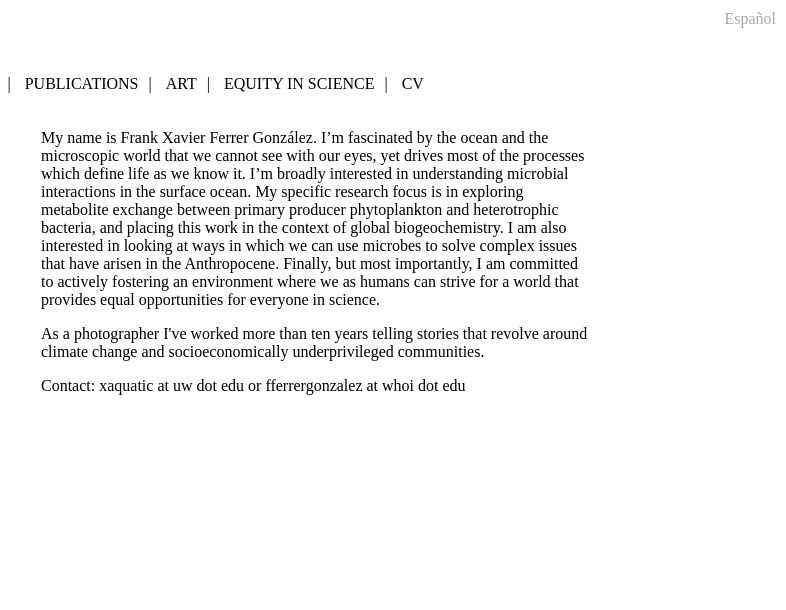
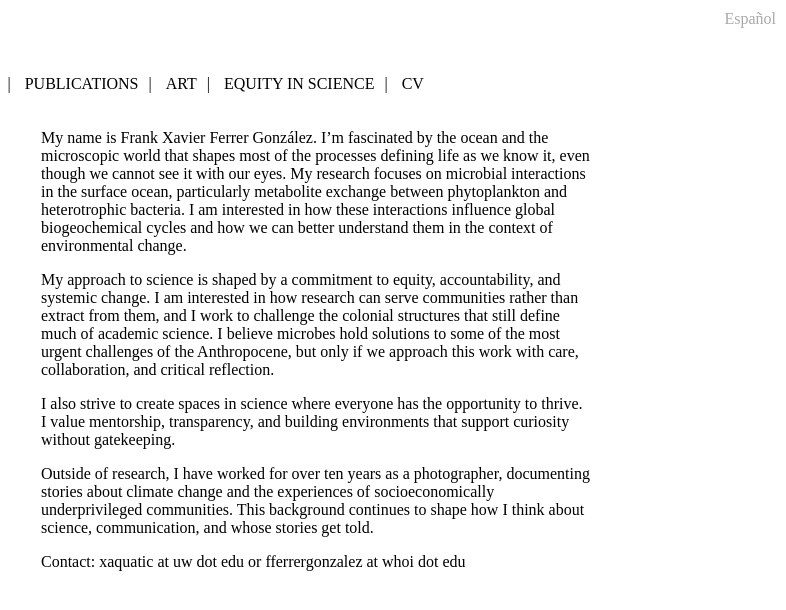
Before and after one commit to xavierfe/science, a plain HTML site: page about.html in a window 1280 px wide. Shown: the full height of the page, 494-1280 px from the left. Drawn offline with Linux system fonts and the light colour scheme.

Commit message:
Update about.html

```diff
--- a/about.html
+++ b/about.html
@@ -89,11 +89,17 @@
       </div>
       <div class="right-column">
         <div class="text">
-         <p>  My name is Frank Xavier Ferrer González. I’m fascinated by the ocean and the microscopic world that we cannot see with our eyes, yet drives most of the processes which define life as we know it. I’m broadly interested in understanding microbial interactions in the surface ocean. My specific research focus is in exploring metabolite exchange between primary producer phytoplankton and heterotrophic bacteria, and placing this work in the context of global biogeochemistry.
-		 I am also interested in looking at ways in which we can use microbes to solve complex issues that have arisen in the Anthropocene. Finally, but most importantly, I am committed to actively fostering an environment where we as humans can strive for a world that provides equal opportunities for everyone in science.
-          </p>
-          <p>
-As a photographer I've worked more than ten years telling stories that revolve around climate change and socioeconomically underprivileged communities.
+         <p>  My name is Frank Xavier Ferrer González. I’m fascinated by the ocean and the microscopic world that shapes most of the processes defining life as we know it, even though we cannot see it with our eyes. My research focuses on microbial interactions in the surface ocean, particularly metabolite exchange between phytoplankton and heterotrophic bacteria. I am interested in how these interactions influence global biogeochemical cycles and how we can better understand them in the context of environmental change.
+</p>
+		<p>
+My approach to science is shaped by a commitment to equity, accountability, and systemic change. I am interested in how research can serve communities rather than extract from them, and I work to challenge the colonial structures that still define much of academic science. I believe microbes hold solutions to some of the most urgent challenges of the Anthropocene, but only if we approach this work with care, collaboration, and critical reflection.
+	</p>
+		<p>
+I also strive to create spaces in science where everyone has the opportunity to thrive. I value mentorship, transparency, and building environments that support curiosity without gatekeeping.
+</p>
+		<p>
+Outside of research, I have worked for over ten years as a photographer, documenting stories about climate change and the experiences of socioeconomically underprivileged communities. This background continues to shape how I think about science, communication, and whose stories get told.
+
            </p>
 		<p>
 		Contact: xaquatic at uw dot edu or fferrergonzalez at whoi dot edu </p>
```
